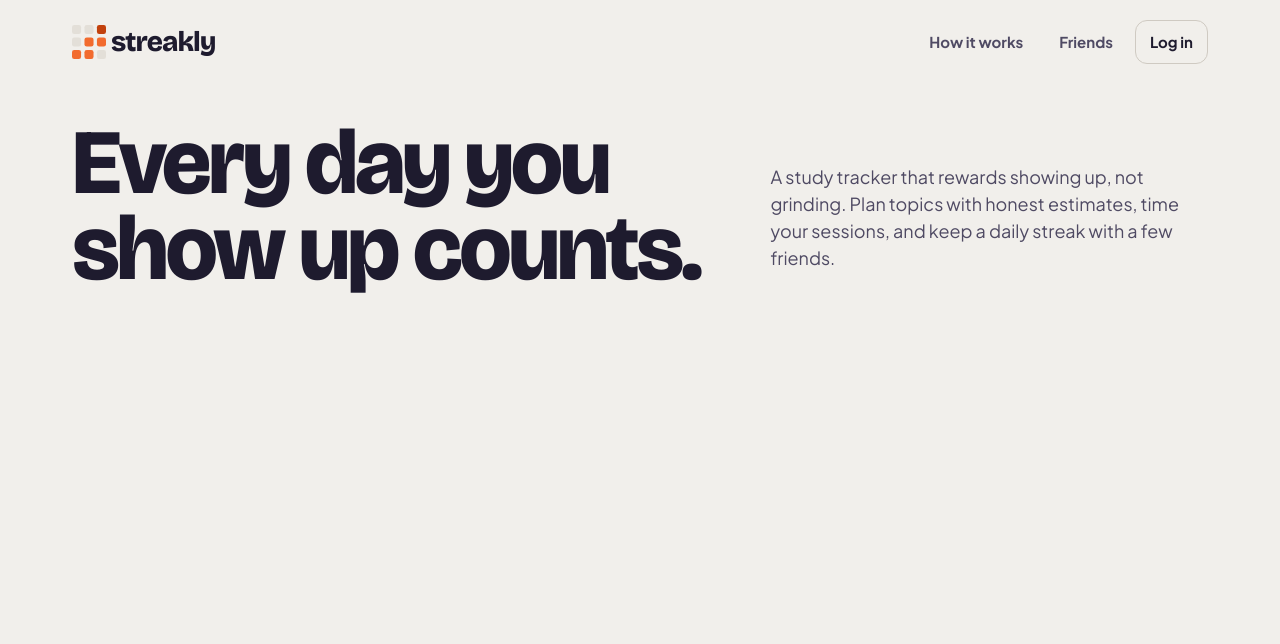
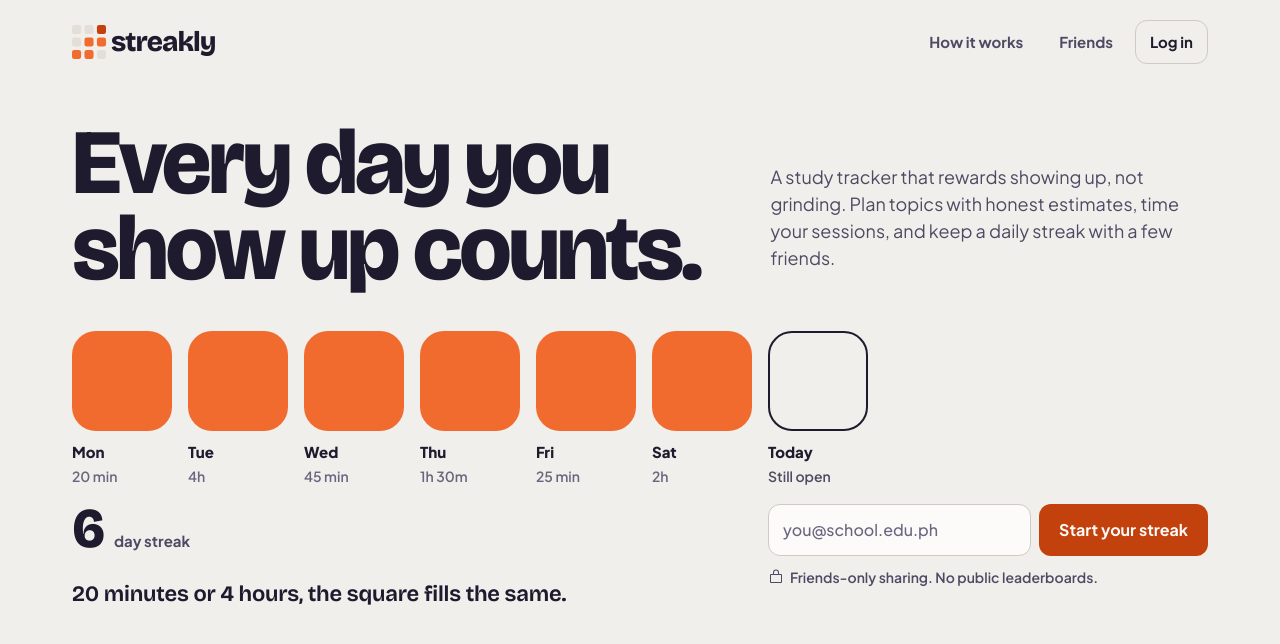
Before and after one commit to Geoffkai/StreakLy, a React (Vite) app in the folder client/: page / in a window 1280 px wide. Shown: the top 644 px of the page. Built offline with nearby package versions, Linux system fonts and the light colour scheme; no server answers.

Commit message:
feat(client): add landing week strip, streak count and email hand-off to signup

```diff
--- a/client/src/pages/Landing.tsx
+++ b/client/src/pages/Landing.tsx
@@ -1,8 +1,30 @@
-import { Link } from "react-router";
+import { Link, useNavigate } from "react-router";
+type Day = { name: string; duration: string; isToday?: boolean };
+
+const week: Day[] = [
+  { name: "Mon", duration: "20 min" },
+  { name: "Tue", duration: "4h" },
+  { name: "Wed", duration: "45 min" },
+  { name: "Thu", duration: "1h 30m" },
+  { name: "Fri", duration: "25 min" },
+  { name: "Sat", duration: "2h" },
+  { name: "Today", duration: "Still open", isToday: true },
+];
 
 export default function Landing() {
+  const navigate = useNavigate();
+
+  function handleSubmit(e: React.FormEvent<HTMLFormElement>) {
+    e.preventDefault();
+
+    const email = new FormData(e.currentTarget).get("email");
+
+    navigate("/signup", {
+      state: { email },
+    });
+  }
   return (
-    <>
+    <div className="mx-auto max-w-7xl">
       <header className="h-21 flex items-center justify-between px-18">
         <Link
           to="/"
@@ -46,6 +68,82 @@ export default function Landing() {
           with a few friends.
         </p>
       </div>
-    </>
+      <div className="px-18 pt-10">
+        <ol
+          aria-label="Sample week: six study days of different lengths, each counted the same, and today still open"
+          className="grid grid-cols-[repeat(7,100px)] gap-4"
+        >
+          {week.map((d) => (
+            <li key={d.name} className="flex flex-col items-start gap-2.5">
+              <div
+                className={`size-25 rounded-3xl
+                  ${d.isToday ? "border-2 border-ink" : " bg-ember"}`}
+              />
+              <span className="text-[15px] font-[750]">{d.name}</span>
+              <span
+                className={`-mt-2 text-sm font-semibold ${
+                  d.isToday ? "text-ink-2" : "text-ink-3"
+                }`}
+              >
+                {d.duration}
+              </span>
+            </li>
+          ))}
+        </ol>
+
+        <div className="grid grid-cols-[680px_440px] gap-x-4 mt-4.5 items-start">
+          {/* Left: streak count + caption */}
+          <div className="flex flex-col">
+            <div className="flex items-baseline gap-2.5">
+              <b className="font-display text-[56px] font-extrabold leading-[0.9] tracking-[-0.035em] tabular-nums">
+                {week.filter((d) => !d.isToday).length}
+              </b>
+              <span className="text-[15px] font-[650] text-ink-2">
+                day streak
+              </span>
+            </div>
+            <p className="pt-6 font-display text-[22px] font-[650] tracking-[-0.01em]">
+              20 minutes or 4 hours, the square fills the same.
+            </p>
+          </div>
+
+          {/* Right: email form + message */}
+          <div>
+            <form onSubmit={handleSubmit} className="flex gap-2">
+              <label htmlFor="lp-email" className="sr-only">
+                Email
+              </label>
+              <input
+                id="lp-email"
+                name="email"
+                type="email"
+                required
+                autoComplete="email"
+                placeholder="you@school.edu.ph"
+                className="min-h-13 min-w-0 flex-1 rounded-xl border-[1.5px] border-line-2 bg-sheet px-3.5 text-base font-medium text-ink placeholder:text-ink-3 focus:border-ember-deep focus:outline-hidden focus:ring-3 focus:ring-ember-wash"
+              />
+              <button
+                type="submit"
+                className="min-h-13 whitespace-nowrap rounded-xl bg-ember-deep px-5 text-base font-bold text-sheet transition hover:bg-ember-ink active:scale-98"
+              >
+                Start your streak
+              </button>
+            </form>
+            <p className="mt-2.5 flex min-h-5.5 items-center gap-1.5 text-sm font-semibold text-ink-2">
+              <svg
+                xmlns="http://www.w3.org/2000/svg"
+                viewBox="0 0 256 256"
+                fill="currentColor"
+                aria-hidden="true"
+                className="size-4 shrink-0"
+              >
+                <path d="M208,80H176V56a48,48,0,0,0-96,0V80H48A16,16,0,0,0,32,96V208a16,16,0,0,0,16,16H208a16,16,0,0,0,16-16V96A16,16,0,0,0,208,80ZM96,56a32,32,0,0,1,64,0V80H96ZM208,208H48V96H208V208Z" />
+              </svg>
+              Friends-only sharing. No public leaderboards.
+            </p>
+          </div>
+        </div>
+      </div>
+    </div>
   );
 }
--- a/client/src/pages/SignUp.tsx
+++ b/client/src/pages/SignUp.tsx
@@ -1,13 +1,16 @@
 import { useState } from "react";
+import { useLocation } from "react-router";
 import { supabase } from "../lib/supabase";
 
 export default function SignUp() {
-  const [email, setEmail] = useState("");
+  const location = useLocation();
+  const preEmail = location.state?.email ?? "";
+  const [email, setEmail] = useState(preEmail);
   const [password, setPassword] = useState("");
   const [message, setMessage] = useState("");
   const [loading, setLoading] = useState(false);
 
-  async function handleSubmit(e: React.FormEvent) {
+  async function handleSubmit(e: React.SubmitEvent<HTMLFormElement>) {
     e.preventDefault();
 
     setLoading(true);
```
